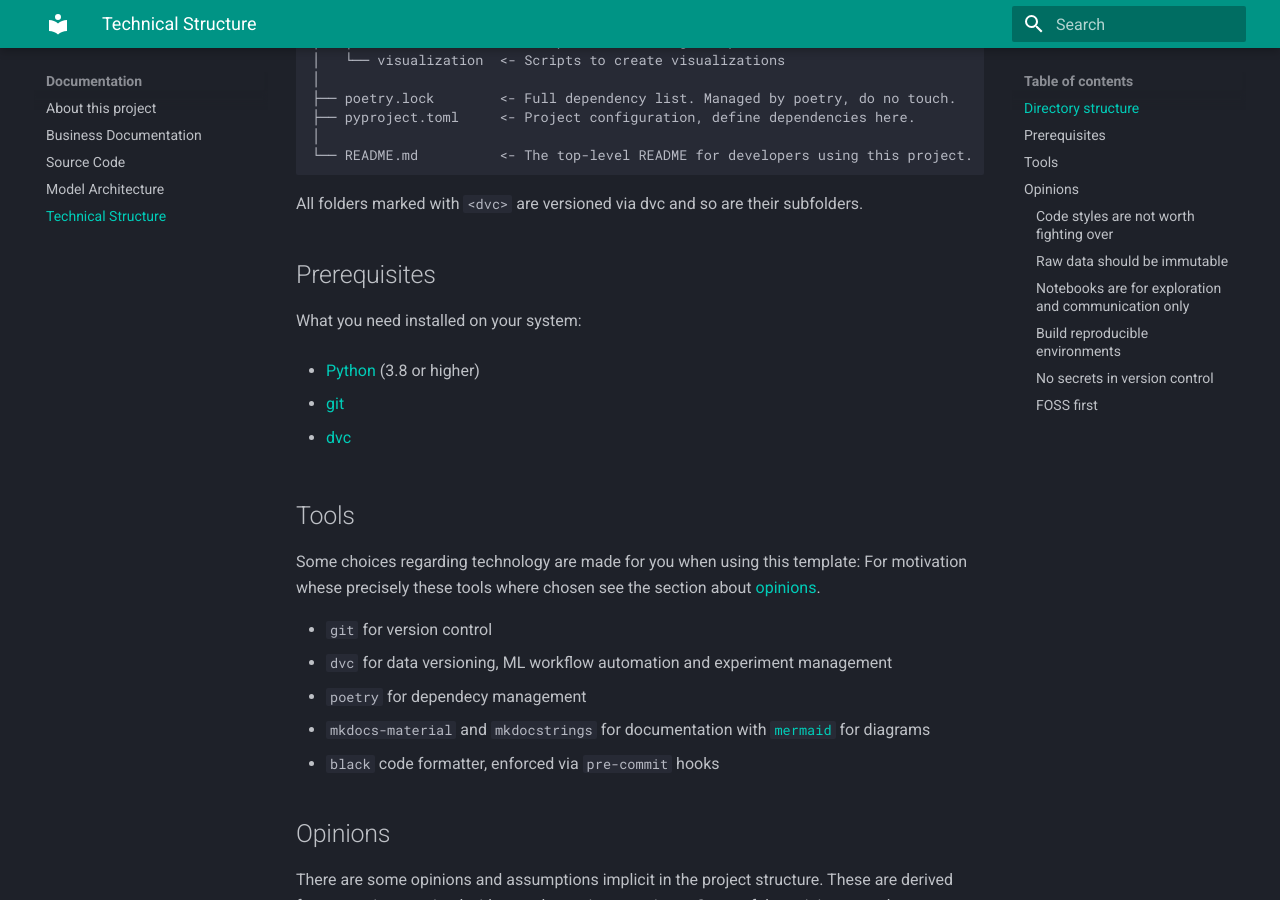
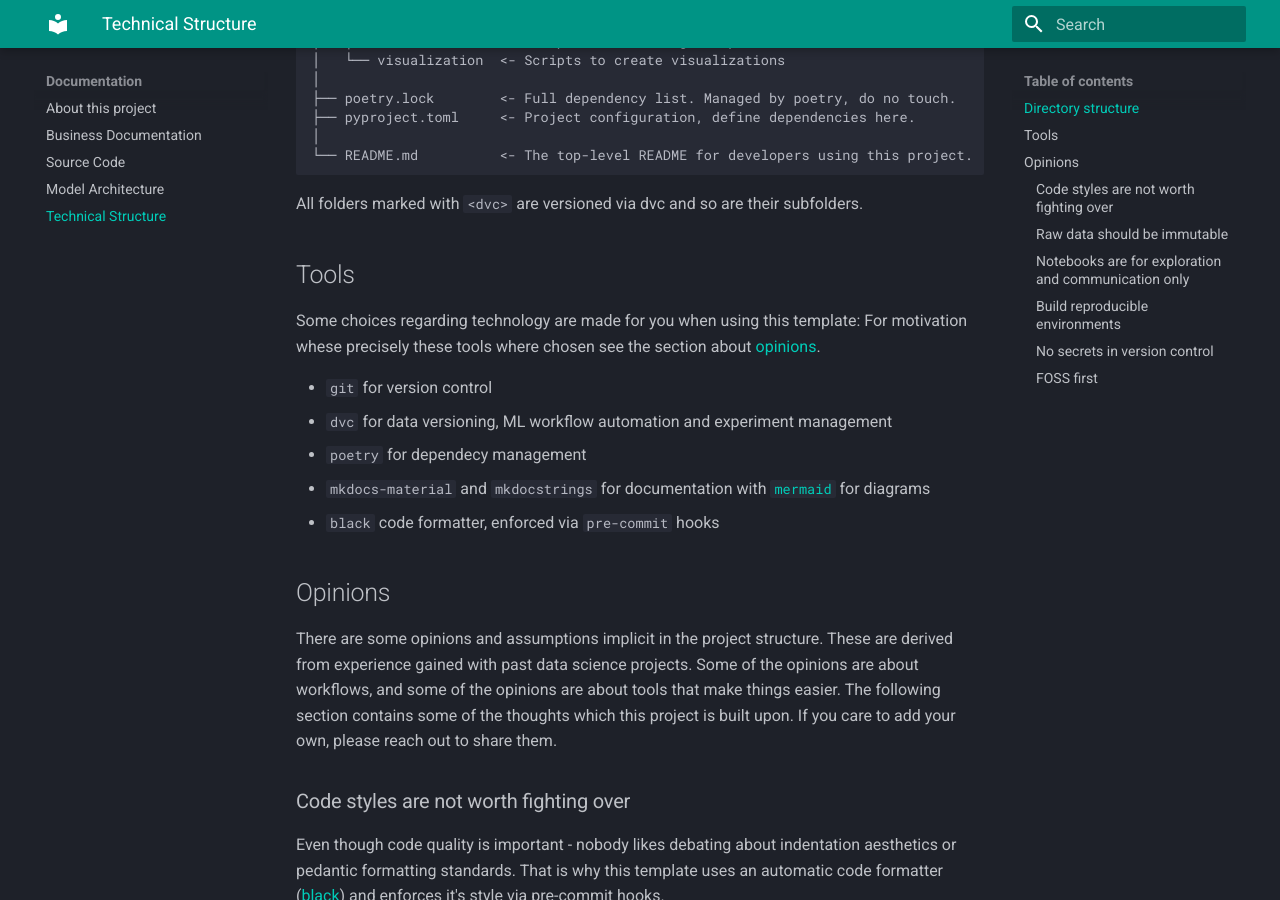
Before and after one commit to Excidion/reproML, an MkDocs documentation site: the page built from docs/structure.md, in a window 1280 px wide and 900 px high, scrolled down 954 px. Built offline with MkDocs 1.6.1 and Material for MkDocs 9.7.7, drawn with Linux system fonts in a browser that asks for light colours.

Commit message:
moved system level requirements to README

````diff
--- a/docs/structure.md
+++ b/docs/structure.md
@@ -78,15 +78,6 @@ This is your first overview how to find your way around this project.
 ```
 All folders marked with `<dvc>` are versioned via dvc and so are their subfolders.
 
-## Prerequisites
-What you need installed on your system:
-
-+ [Python](https://www.python.org/downloads/) (3.8 or higher)
-
-+ [git](https://git-scm.com/downloads)
-
-+ [dvc](https://dvc.org/)
-
 
 ## Tools
 Some choices regarding technology are made for you when using this template:
@@ -97,7 +88,6 @@ For motivation whese precisely these tools where chosen see the section about [o
 + `poetry` for dependecy management
 + `mkdocs-material` and `mkdocstrings` for documentation with [`mermaid`](https://squidfunk.github.io/mkdocs-material/reference/diagrams/) for diagrams
 + `black` code formatter, enforced via `pre-commit` hooks
-
 
 
 ## Opinions
````
Also changed, not shown: README.md (+6 -0 lines).
